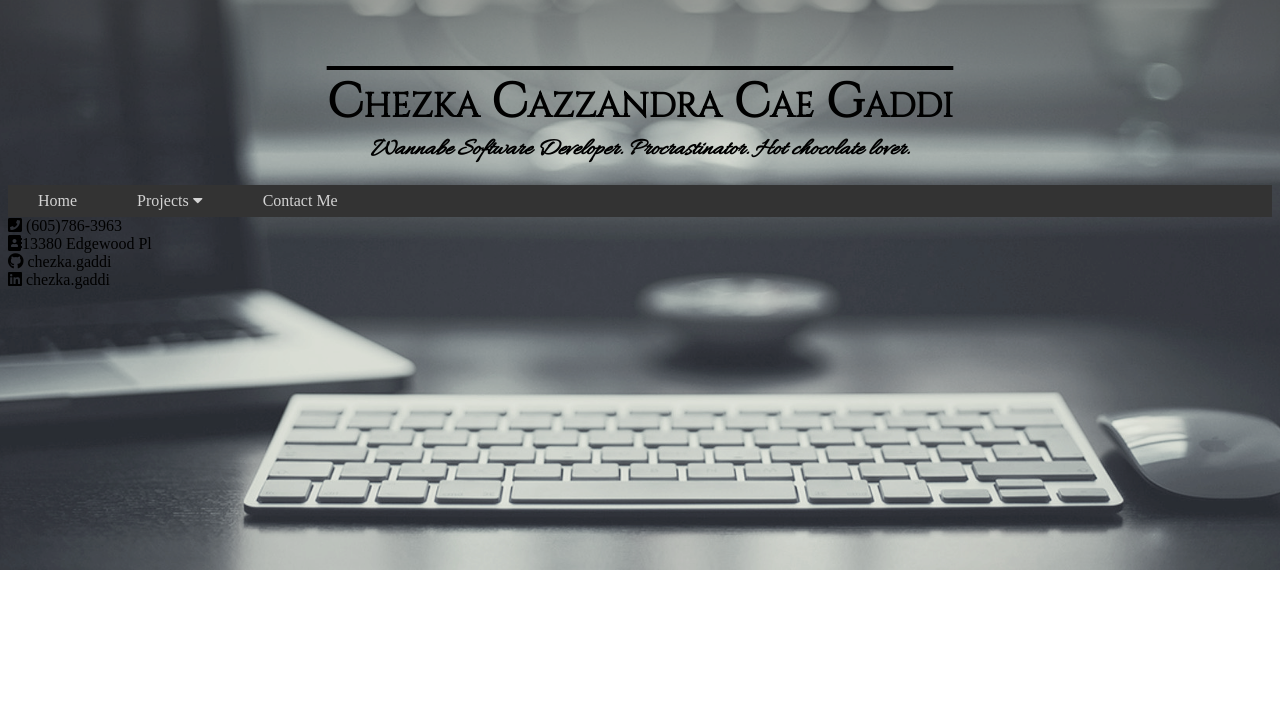
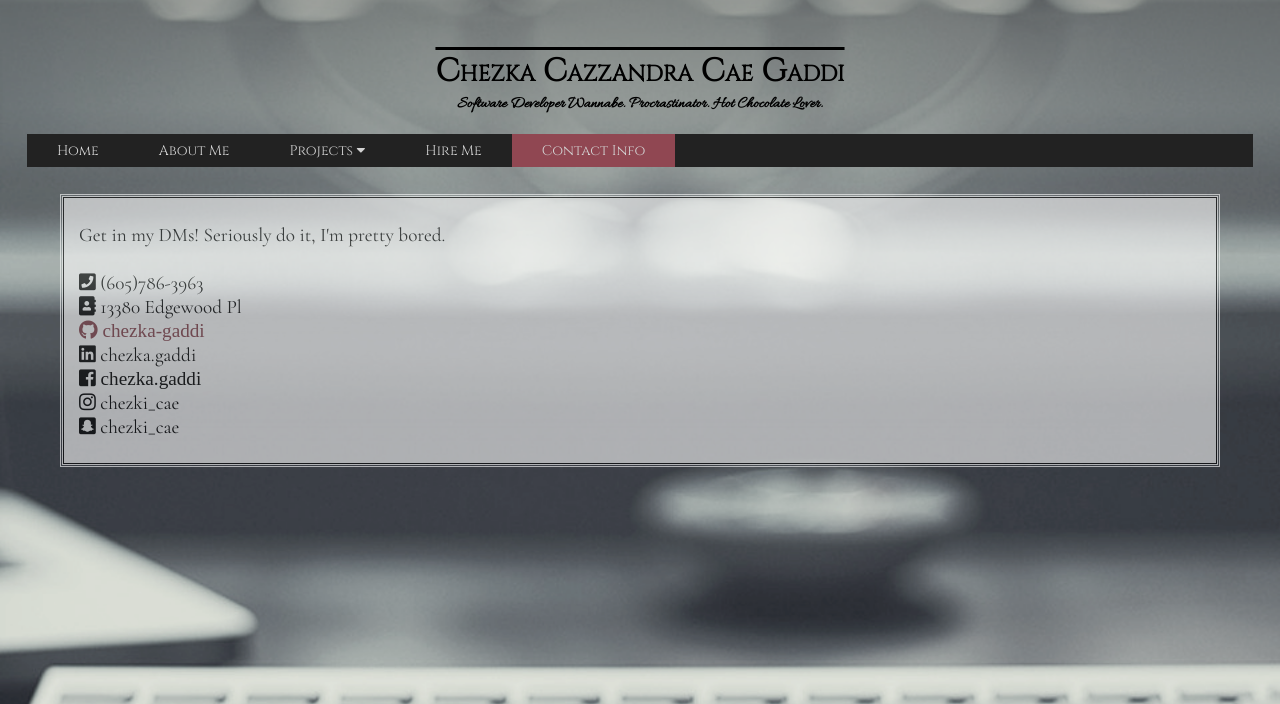
Before and after one commit to chezka-gaddi/personal_website, a PHP site: page /pages/contact.html in a window 1280 px wide. Shown: the top 704 px of the page. Run offline with PHP 8.4, Linux system fonts and the light colour scheme.

Commit message:
Added contact.html

```diff
--- a/pages/contact.html
+++ b/pages/contact.html
@@ -2,35 +2,47 @@
 <html>
 
 <head>
-  <link rel="stylesheet" href="https://use.fontawesome.com/releases/v5.7.0/css/all.css" integrity="sha384-lZN37f5QGtY3VHgisS14W3ExzMWZxybE1SJSEsQp9S+oqd12jhcu+A56Ebc1zFSJ" crossorigin="anonymous">
   <link href="https://fonts.googleapis.com/css?family=Allura|Cinzel" rel="stylesheet">
-  <link rel="stylesheet" href="../styles/styles.css">
+  <link href="https://fonts.googleapis.com/css?family=Cormorant+Garamond" rel="stylesheet">
+  <link rel="stylesheet" href="https://use.fontawesome.com/releases/v5.7.2/css/all.css" integrity="sha384-fnmOCqbTlWIlj8LyTjo7mOUStjsKC4pOpQbqyi7RrhN7udi9RwhKkMHpvLbHG9Sr" crossorigin="anonymous">
+  <link rel="stylesheet" href="../styles.css">
 </head>
 
 <body>
-    <h1>Chezka Cazzandra Cae Gaddi</h1>
-    <h2>Wannabe Software Developer. Procrastinator. Hot chocolate lover.</h2>
+  <header>
+    <h1 class="title">Chezka Cazzandra Cae Gaddi</h1>
+    <h2 class="comment">Software Developer Wannabe. Procrastinator. Hot Chocolate Lover.</h2>
+  </header>
 
   <div class="navbar">
-      <a href="#home">Home</a>
+    <a href="../index.html">Home</a>
+    <a href="#aboutme">About Me</a>
     <div class="dropdown">
       <button class="dropbtn">Projects
         <i class="fa fa-caret-down"></i>
       </button>
       <div class="dropdown-content">
-          <a href="#">Link 1</a>
-          <a href="#">Link 2</a>
-          <a href="#">Link 3</a>
+        <a href="#">ProjectX</a>
+        <a href="#">GUI</a>
+        <a href="#">Database Management</a>
       </div>
     </div>
-      <a href="#contact">Contact Me</a>
+    <a href="#hireme">Hire Me</a>
+    <a class="active" href="#contact">Contact Info</a>
   </div>
 
-    <div id="div02">
-      <i class="fas fa-phone-square"></i> (605)786-3963<br>
-      <i class="fas fa-address-book"></i>13380 Edgewood Pl<br>
-      <i class="fab fa-github"></i> chezka.gaddi<br>
-      <i class="fab fa-linkedin"> chezka.gaddi</i>
+  <div class="content">
+    <p>
+      Get in my DMs! Seriously do it, I'm pretty bored. <br /> <br />
+      <i class="fas fa-phone-square"></i> (605)786-3963 <br />
+      <i class="fas fa-address-book"></i> 13380 Edgewood Pl <br />
+      <a href="https://github.com/chezka-gaddi"><i class="fab fa-github"> chezka-gaddi</i></a> <br />
+      <i class="fab fa-linkedin"></i> chezka.gaddi <br />
+      <i class="fab fa-facebook-square"> chezka.gaddi</i> <br />
+      <i class="fab fa-instagram"></i> chezki_cae <br />
+      <i class="fab fa-snapchat-square"></i> chezki_cae
+    </p>
   </div>
 </body>
+
 </html>
--- a/styles.css
+++ b/styles.css
@@ -1,13 +1,13 @@
 body {
   background-color: lightgray;
   background-image: url("styles/res/desktop.png");
-  background-size: 100%;
+  background-size: 200%;
   background-position: center;
   background-repeat: no-repeat;
 }
 
 header {
-  margin-top: 70px;
+  margin-top: 50px;
   text-align: center;
 }
 
@@ -27,42 +27,46 @@ header {
 
 .navbar {
   overflow: hidden;
-  background-color: #333;
+  background-color: #222222;
+  margin: 19px;
 }
 
 .navbar a {
   float: left;
-  font-size: 16px;
+  font-family: 'Cinzel', sans-serif;
+  font-size: 14px;
   color: lightgray;
   text-align: center;
-  padding: 7px 35px;
+  padding: 7px 30px;
   text-decoration: none;
 }
 
 .dropdown {
+  font-family: 'Cinzel', sans-serif;
   float: left;
   overflow: hidden;
 }
 
 .dropdown .dropbtn {
-  font-size: 16px;
+  font-family: 'Cinzel', sans-serif;
+  font-size: 14px;
   border: none;
   outline: none;
   color: lightgray;
-  padding: 7px 10px;
+  padding: 7px 30px;
   background-color: inherit;
   font-family: inherit;
   margin: 0;
 }
 
 .navbar a:hover, .dropdown:hover .dropbtn {
-  background-color: red;
+  background-color: #904752;
 }
 
 .dropdown-content {
   display: none;
   position: absolute;
-  background-color: #f9f9f9;
+  background-color: #85424c;
   min-width: 160px;
   box-shadow: 0px 8px 16px 0px rgba(0,0,0,0.2);
   z-index: 1;
@@ -85,14 +89,34 @@ header {
   display: block;
 }
 
-div {
-  background: url("res/whitebox.jpg");
+.active {
+  background-color: #904752;
+}
+
+.content {
+  background: url("styles/res/whitebox.jpg");
   opacity: 0.6;
-  padding: 30px;
-  margin: 50px;
-  font-family: 'Cinzel';
+  padding: 5px 15px;
+  margin: 30px 55px;
   font-size: 120%;
   border: 1px solid black;
   outline-color: white;
   outline-style: double;
 }
+
+.heading {
+  font-family: 'Cinzel';
+  text-align: center;
+}
+
+p {
+  font-family: 'Cormorant Garamond', sans-serif;
+}
+
+.icons {
+  font-family: sans-serif;
+}
+
+a {
+  color: #85424c;
+}
```
Also changed, not shown: index.html (+31 -2 lines). Lines whose indentation alone changed are shown as unchanged.
